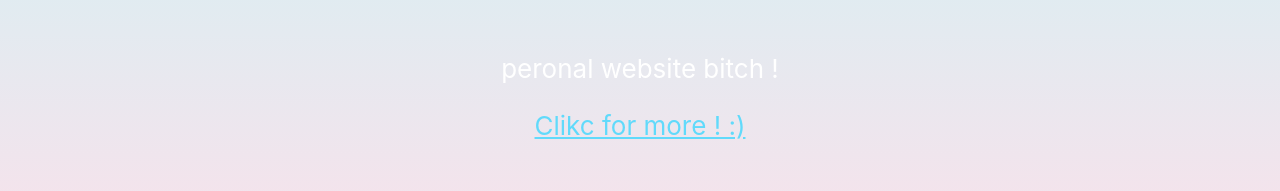
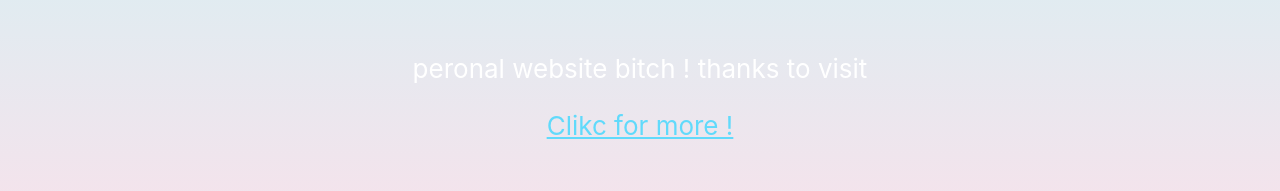
Before and after one commit to caelumpirata/vercel-react, a React (Create React App) app: page / in a window 1280 px wide. Shown: the part 476-667 px from the top of the page. Built offline with nearby package versions, Linux system fonts and the light colour scheme.

Commit message:
Update App.js

```diff
--- a/src/App.js
+++ b/src/App.js
@@ -8,7 +8,7 @@ function App() {
         <img src={logo} className="App-logo" alt="logo" />
         <p>
           {/* Edit <code>src/App.js</code> and save to reload. */}
-          peronal website bitch !
+          peronal website bitch ! thanks to visit
         </p>
         <a
           className="App-link"
@@ -16,7 +16,7 @@ function App() {
           target="_blank"
           rel="noopener noreferrer"
         >
-          Clikc for more ! :)
+          Clikc for more !
         </a>
       </header>
     </div>
```
